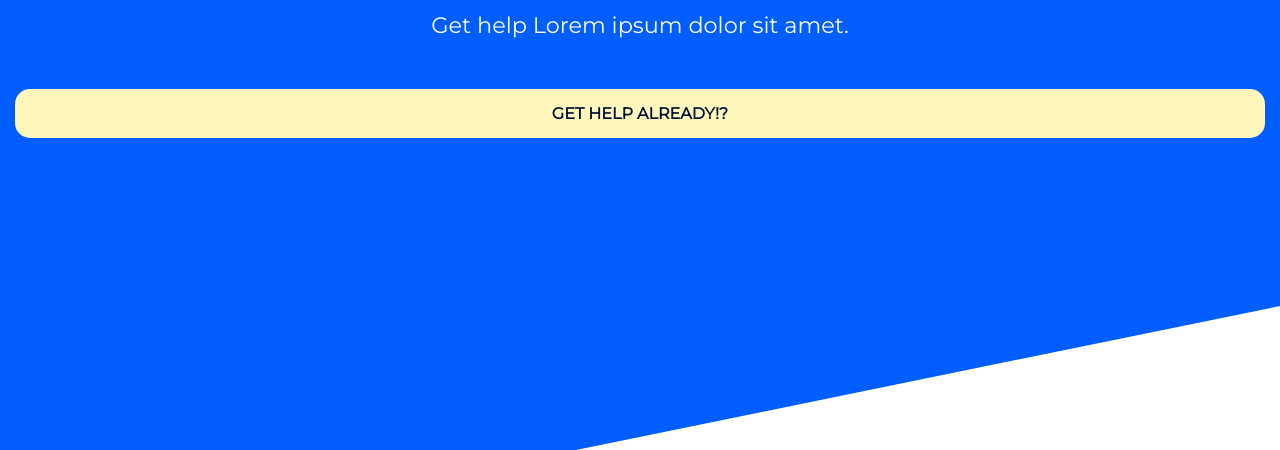
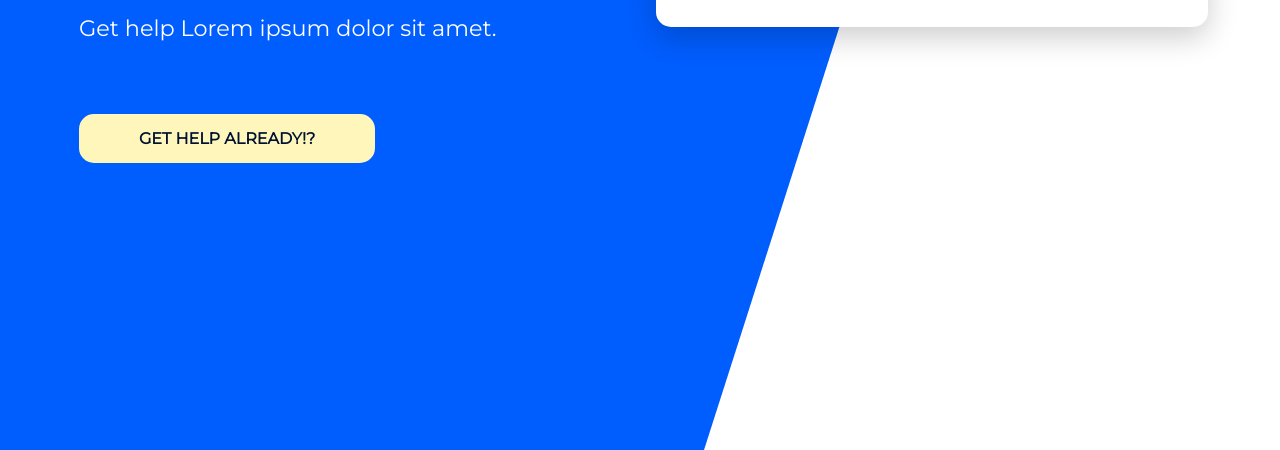
Before and after one commit to bliotti/Sass-demo, a plain HTML site: page docs/index.html in a window 1280 px wide. Shown: the part 350-800 px from the top of the page. Drawn offline with Linux system fonts and the light colour scheme.

Commit message:
mixin destop

```diff
--- a/docs/css/main.scss
+++ b/docs/css/main.scss
@@ -11,6 +11,14 @@ $borders: 15px;
 
 @function color($color-name) {
   @return map-get($colors, $color-name);
+}
+
+$desktop: 840px;
+
+@mixin desktop {
+  @media (min-width: #{$desktop}) {
+    @content;
+  }
 }
 
 body,
@@ -29,6 +37,10 @@ body {
     height: 100%;
     position: absolute;
     z-index: -1;
+
+    @include desktop {
+      clip-path: polygon(0 0, 75% 0, 55% 100%, 0% 100%);
+    }
   }
 
   header a {
@@ -41,6 +53,12 @@ body {
 }
 
 main {
+  @include desktop {
+    display: grid;
+    grid-template-columns: 50% auto;
+    grid-template-areas: 'primary card';
+  }
+
   section#card {
     background: #fff;
     padding: 20px;
@@ -48,6 +66,13 @@ main {
     border-radius: $borders;
     box-shadow: 0 10px 30px rgba(0, 0, 0, 0.2);
     width: 80%;
+
+    @include desktop {
+      grid-area: card;
+      height: fit-content;
+      align-self: center;
+      margin: 1em;
+    }
 
     ul {
       list-style-type: none;
@@ -80,10 +105,22 @@ main {
     padding: $padding;
     text-align: center;
 
+    @include desktop {
+      grid-area: primary;
+      text-align: left;
+      margin: 4em 0 0 4em;
+    }
+
     h1 {
       font-size: 3em;
       margin-top: 10px;
       text-transform: uppercase;
+
+      @include desktop {
+        width: 30%;
+        font-size: 4em;
+        line-height: 0.9em;
+      }
     }
 
     p {
@@ -101,6 +138,11 @@ main {
       text-align: center;
       margin: 50px auto 0 auto;
       padding: $padding;
+
+      @include desktop {
+        display: inline-block;
+        padding: $padding $padding * 4;
+      }
     }
   }
 }
```
Also changed, not shown: docs/css/main.css, 1 other file.
